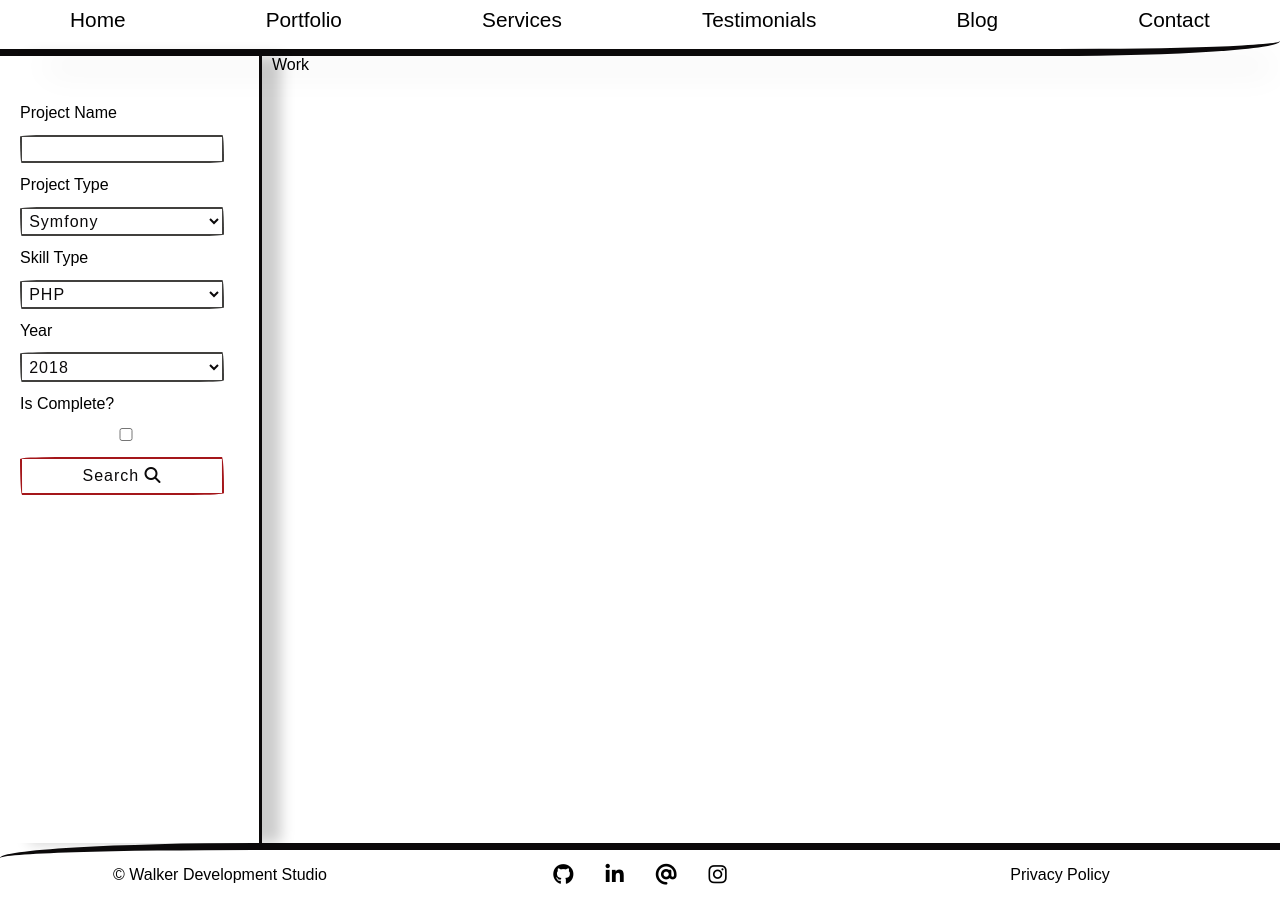
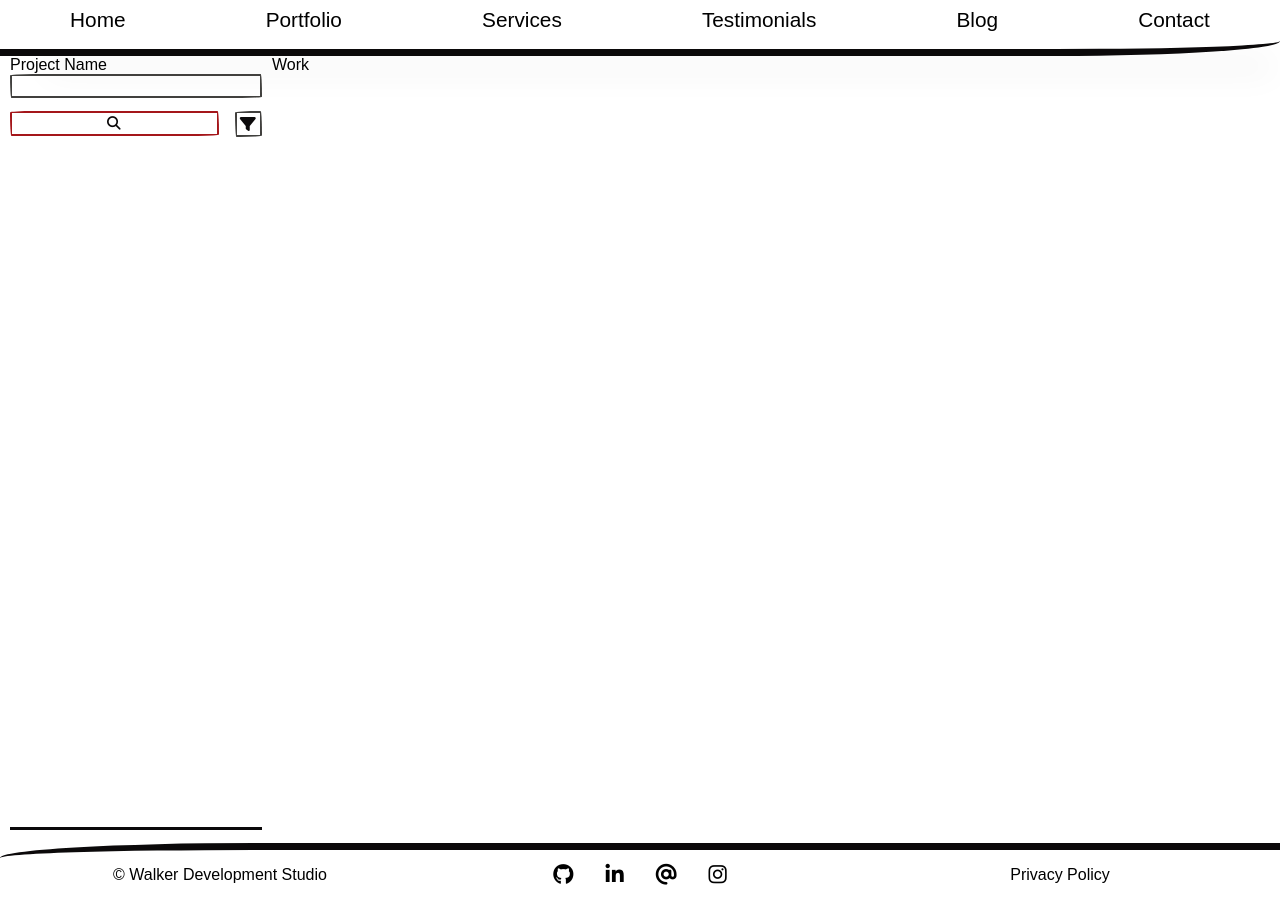
Before and after one commit to SamuelDW/samueldw.github.io, a Jekyll site: the page built from portfolio.html, in a window 1280 px wide. Built offline with Jekyll 4.4.1, drawn with Linux system fonts in a browser that asks for light colours; nearby versions of some CDN libraries; some web fonts are replaced.

Commit message:
Changed form to be mobile first, shows extra fields on filter click

```diff
--- a/_includes/search_form.html
+++ b/_includes/search_form.html
@@ -1,29 +1,48 @@
-<div class="grid-90 suffix-10">
+<div class="m-100 gp">
     <form id="search-form">
+
+        <div class="m-90 m-pre-5 form-group">
             <label for="name-search">Project Name</label>
             <input type="text" name="name-search" class="bordered-input lined thin" id="search-text">
-
+        </div>
+        <div id="extra-fields" class="hidden">
+            <div class="m-90 m-pre-5">
                 <label for="project-search">Project Type</label>
             <select name="project-search" class="bordered-input lined thin">
                 <option>Symfony</option>
                 <option>CakePHP</option>
             </select>
+            </div>
+        </div>
+        <div class="m-90 m-pre-5 form-group-buttons">
+            <button type="submit" class="bordered-input thin lined" id="search-button"><i class="fa-solid fa-magnifying-glass"></i></button>
+            <i class="fa-solid fa-filter bordered-input lined thin" id="filter-button"></i>
+        </div>
 
-        <label for="skill-search">Skill Type</label>
+
+
+        <!-- <div class="m-100">
+            <label for="project-search">Project Type</label>
+            <select name="project-search" class="bordered-input lined thin">
+                <option>Symfony</option>
+                <option>CakePHP</option>
+            </select>
+        </div>
+        <div class="m-100">
+            <label for="skill-search" class="m-hide">Skill Type</label>
             <select name="skill-search" class="bordered-input lined thin">
                 <option>PHP</option>
                 <option>HTML</option>
             </select>
-
-        <label for="year-select">Year</label>
-        <select name="year-select" class="bordered-input lined thin">
+        </div>
+        <div class="m-100">
+            <label for="year-select" class="m-hide">Year</label>
+            <select name="year-select" class="bordered-input lined thin m-hide">
                 <option>2018</option>
                 <option>2019</option>
             </select>
+        </div> -->
 
-        <label for="is-completed">Is Complete?</label>
-        <input type="checkbox" name="is-completed">
-
-        <button type="submit" class="bordered-input thin lined" id="search-button">Search <i class="fa-solid fa-magnifying-glass"></i></button>
+        <!-- <button type="submit" class="bordered-input thin lined" id="search-button">Search <i class="fa-solid fa-magnifying-glass"></i></button> -->
     </form>
 </div>
--- a/_sass/layout/_forms.scss
+++ b/_sass/layout/_forms.scss
@@ -1,6 +1,42 @@
 #search-form {
+    // display: flex;
+    // flex-direction: column;
+    // row-gap: 0.8rem;
+    // margin-top: 3rem;
+    // flex-wrap: wrap;
+
+    // @media screen and (min-width: $media-tablet-min) and (max-width: $media-tablet-max) {
+    //     flex-direction: row;
+    //     flex-wrap: wrap;
+
+    //     padding-bottom: 1rem;
+    //     margin-top: 1rem;
+    // }
+
+    // @media screen and (max-width: $media-mobile-max) {
+    //     flex-direction: row;
+    //     flex-wrap: wrap;
+
+    //     padding-bottom: 0.2rem;
+    //     margin-top: 1rem;
+    // }
+
     display: flex;
     flex-direction: column;
     row-gap: 0.8rem;
-    margin-top: 3rem;
 }
+
+.form-group {
+    display: flex;
+    flex-direction: column;
+}
+
+.form-group-buttons {
+    display: flex;
+    flex-direction: row;
+}
+
+#search-button {
+    margin-right: 1rem;
+    margin-left: 0;
+}
--- a/_sass/layout/_inputs.scss
+++ b/_sass/layout/_inputs.scss
@@ -1,20 +1,11 @@
-input,
-select {
-    width: 100%;
+button {
+    width: 85%;
     padding: 0.2rem;
+    border-color: #a4161a !important;
     color: #0b090a;
-
-    &:focus {
-        border-color: #a4161a !important;
-    }
+    font-size: 0.85rem !important;
 }
 
-option {
-    background-color: white;
+input {
+    width: 100%;
 }
-
-button {
-    width: 100%;
-    padding: 0.5rem;
-    border-color: #a4161a !important;
-}
--- a/_sass/pages/_portfolio.scss
+++ b/_sass/pages/_portfolio.scss
@@ -1,9 +1,52 @@
-#form-container{
-    border-right: 3px solid #0b090a;
-    box-shadow: 19px 0px 13px hsla(0,0%,0%,.2);
+// #form-container{
+//     border-right: 3px solid #0b090a;
+//     box-shadow: 19px 0px 13px hsla(0,0%,0%,.2);
+
+//     @media screen and (min-width: $media-tablet-min) and (max-width: $media-tablet-max) {
+//         border-right: none;
+//         border-bottom: 3px solid #0b090a;
+//         box-shadow: none;
+//         margin-bottom: 1rem;
+//         box-shadow: 19px 0px 13px hsla(0,0%,0%,.2);
+//     }
+
+//     @media screen and (max-width: $media-mobile-max){
+//         flex-direction: row;
+//         flex-wrap: wrap;
+//         border-right: none;
+//         border-bottom: 3px solid #0b090a;
+
+//         padding-bottom: 1rem;
+//         margin-top: -1rem;
+//         margin-bottom: 1rem;
+//     }
+// }
+
+#form-container {
+    padding-bottom: 0.8rem;
+    border-bottom: 3px solid #0b090a;
+    margin-bottom: 0.8rem;
+}
+
+#filter-button {
+    margin: 0 !important;
+    padding: 0.2rem;
 }
 
 #portfolio-content {
     display: flex;
     height: 100%;
+
+    @media screen and (min-width: $media-tablet-min) and (max-width: $media-tablet-max) {
+        flex-direction: column;
+        display: flex;
+        padding: 0;
+    }
+
+    @media screen and (max-width: $media-mobile-max){
+        flex-direction: column;
+        display: flex;
+
+        padding: 0;
+    }
 }
--- a/_sass/vendors/_paint.scss
+++ b/_sass/vendors/_paint.scss
@@ -107,6 +107,11 @@
    &.lined.thick.error {
       border:solid 7px #a4161a;
    }
+
+   &:hover,
+   &:active {
+      box-shadow:2px 8px 4px -6px hsla(0,0%,0%,.3);
+   }
 }
 
 .bordered {
--- a/assets/js/search-form.js
+++ b/assets/js/search-form.js
@@ -1,5 +1,12 @@
-const searchButton = document.querySelector('#search-button')
+const searchButton = document.querySelector('#search-button'),
+    filterButton = document.querySelector('#filter-button'),
+    extraFields =  document.querySelector('#extra-fields')
 
 searchButton.addEventListener('click', function(e) {
     e.preventDefault()
 })
+
+
+filterButton.addEventListener('click', function (e) {
+    extraFields.classList.toggle('hidden')
+})
--- a/portfolio.html
+++ b/portfolio.html
@@ -3,7 +3,7 @@
 title: Portfolio
 ---
 <div class="gc" id="portfolio-content">
-    <div class="grid-20 gp bordered-right thick lined" id="form-container">
+    <div class="grid-20 t-100 gp bordered-right thick lined" id="form-container">
         {% include search_form.html %}
     </div>
     <div class="grid-80">
```
Lines whose indentation alone changed are shown as unchanged.
